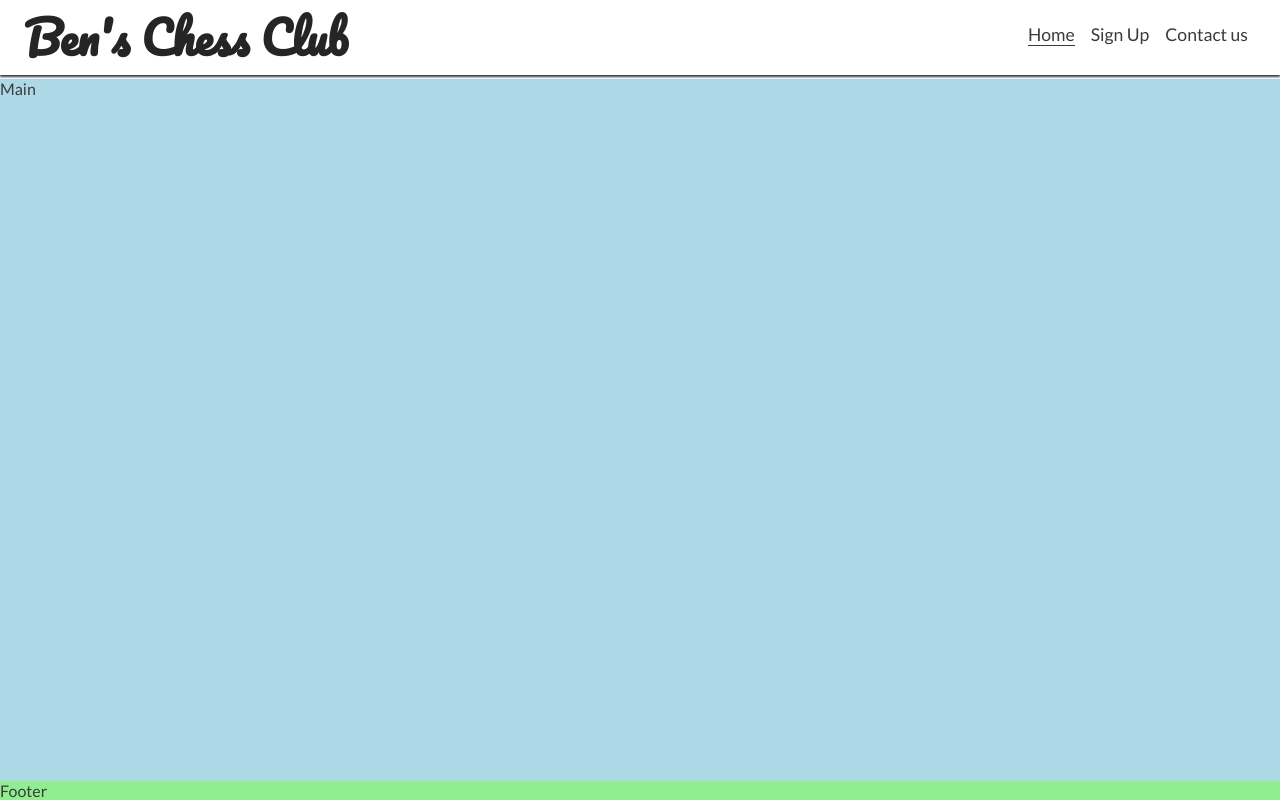
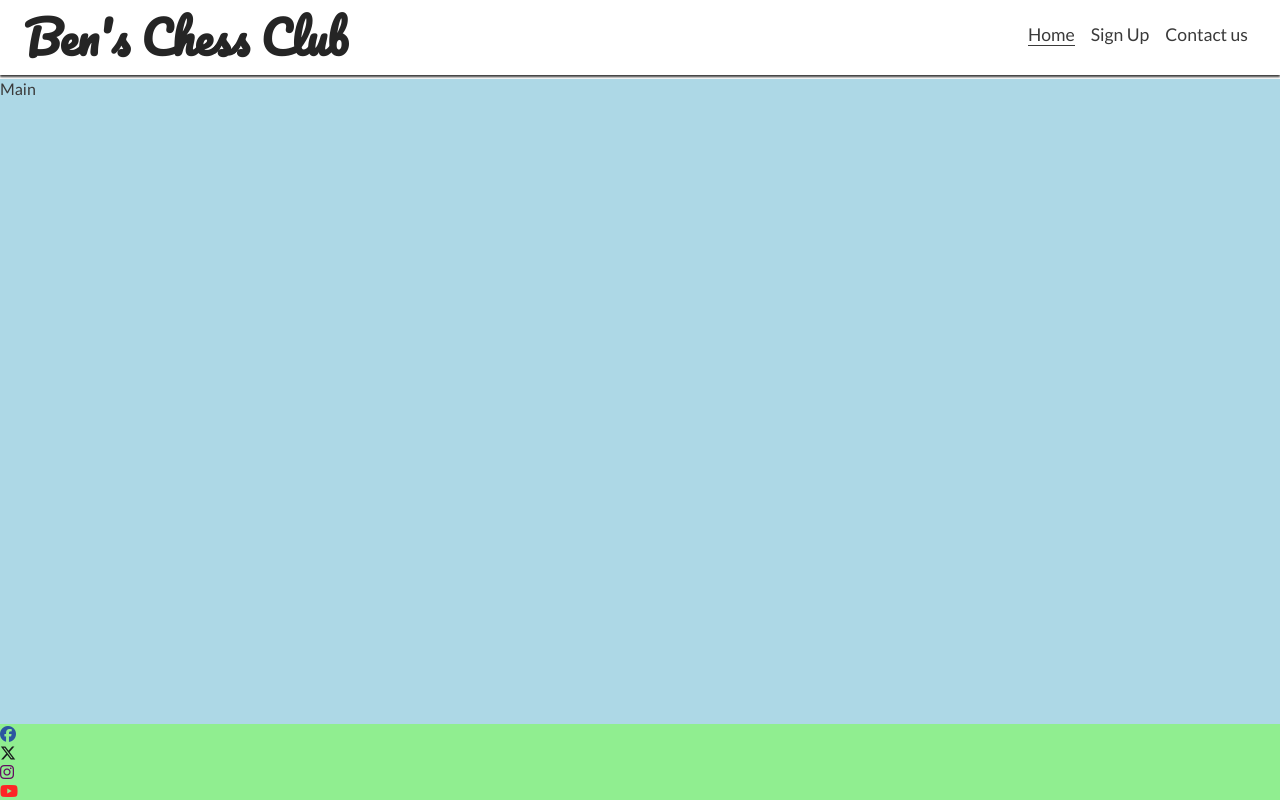
Before and after one commit to benbarker04/chess_club, a plain HTML site: page index.html in a window 1280 px wide. Drawn offline with Linux system fonts and the light colour scheme.

Commit message:
Add font awesome link and footer links to social media

```diff
--- a/index.html
+++ b/index.html
@@ -58,6 +58,15 @@
     <main>Main</main>
 
     <!--Footer-->
-    <footer>Footer</footer>
+    <footer>
+        <ul>
+            <li><a href="https://en-gb.facebook.com/" target="_blank" rel="noopener" aria-label="Visit our facebook page (opens in new tab)" ><i class="fa-brands fa-facebook" style="color: #2c56a0;"></i></a></li>
+            <li><a href="https://twitter.com/home"  target="_blank"  rel="noopener" aria-label="Visit our Twitter page (opens in new tab)"><i class="fa-brands fa-x-twitter" style="color: #1a1c1e;"></i></i></a></li>
+            <li><a href="https://www.instagram.com/"  target="_blank" rel="noopener" aria-label="Visit our instagrampage (opens in new tab)"><i class="fa-brands fa-instagram" style="color: #640c61;"></i></a></li>
+            <li><a href="https://www.youtube.com/"  target="_blank" rel="noopener" aria-label="Visit our Youtube (opens in new tab)"><i class="fa-brands fa-youtube" style="color: #fd2626;"></i></a></li>
+        </ul>
+    </footer>
+    <!--Font awsome kit-->
+    <script src="https://kit.fontawesome.com/bf524db846.js" crossorigin="anonymous"></script>
   </body>
 </html>
```
